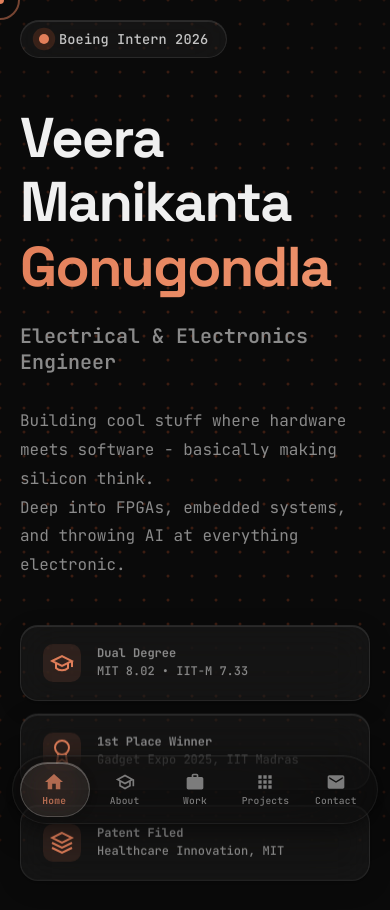
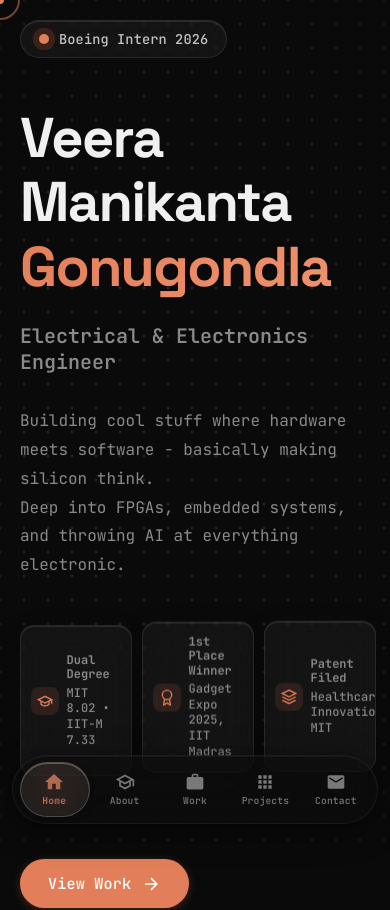
Before and after one commit to Manikanta25055/portfolio_website, a React (Create React App) app: page / in a window 390 px wide. Shown: the top 910 px of the page. Built offline with nearby package versions, Linux system fonts and the light colour scheme.

Commit message:
Fix mobile hero badges: side-by-side row instead of stacked column
Co-Authored-By: Claude Sonnet 4.6 <noreply@anthropic.com>

```diff
--- a/src/App.css
+++ b/src/App.css
@@ -2722,8 +2722,39 @@ section {
   }
 
   .hero-achievements {
-    gap: 1rem;
-    flex-direction: column;
+    gap: 0.6rem;
+    flex-direction: row;
+    flex-wrap: nowrap;
+  }
+
+  .achievement-badge {
+    flex: 1;
+    min-width: 0;
+    padding: 0.75rem 0.6rem;
+    gap: 0.5rem;
+    border-radius: 14px;
+  }
+
+  .badge-icon {
+    width: 28px;
+    height: 28px;
+    min-width: 28px;
+    border-radius: 8px;
+  }
+
+  .badge-icon svg {
+    width: 16px;
+    height: 16px;
+  }
+
+  .badge-value {
+    font-size: 0.72rem;
+    line-height: 1.2;
+  }
+
+  .badge-label {
+    font-size: 0.62rem;
+    line-height: 1.3;
   }
 
   .achievement-badge {
```
